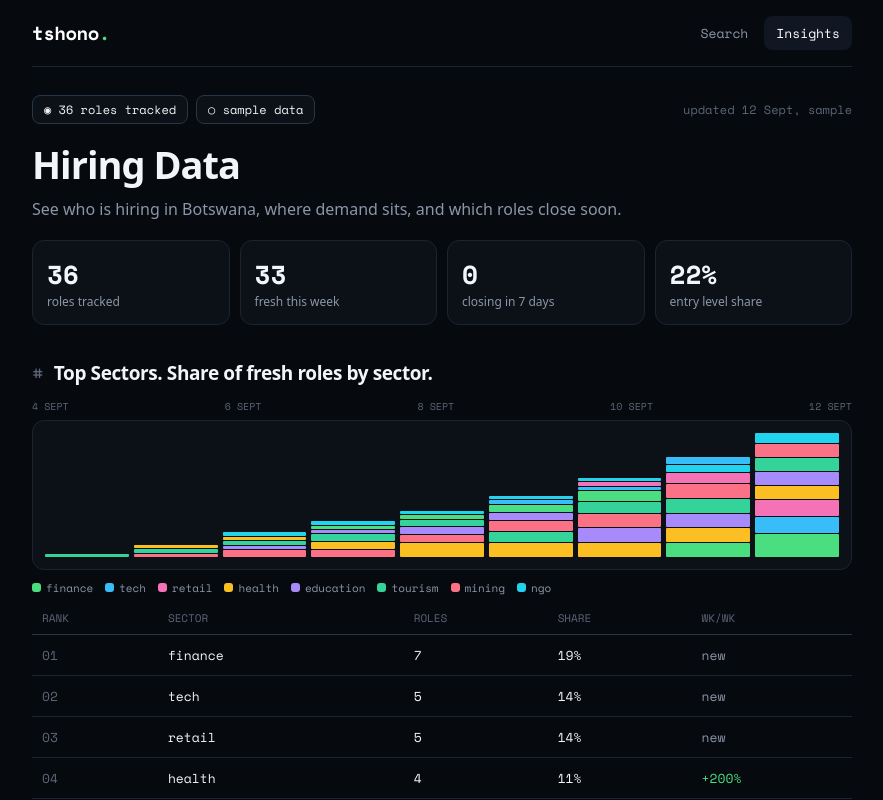
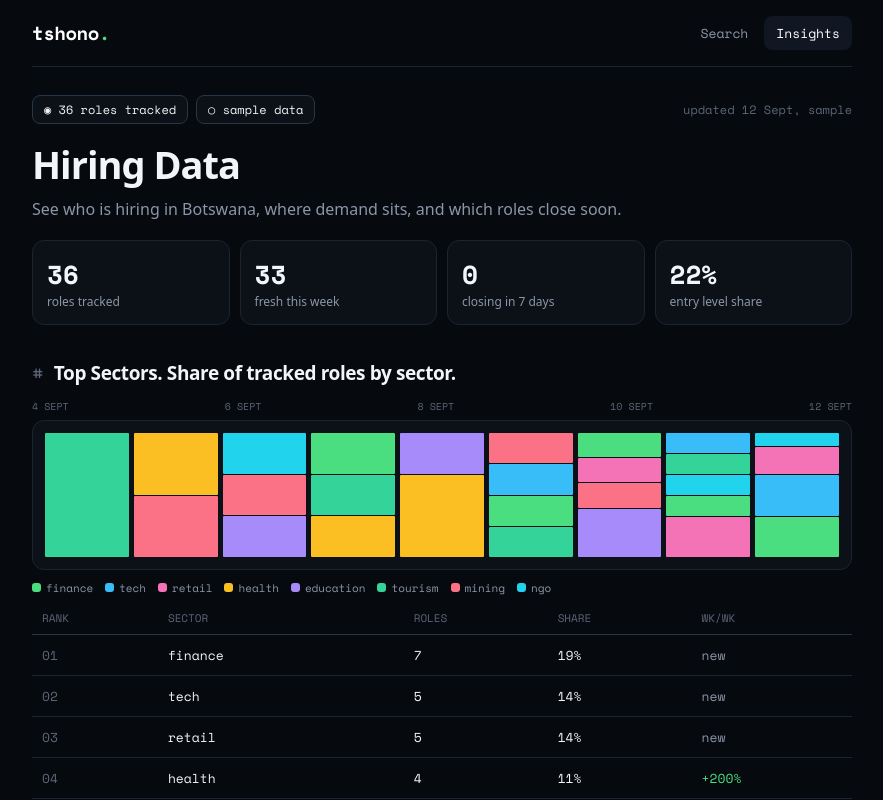
Before and after one commit to lubasinkal/tshono, a Nuxt app: page /insights in a window 1280 px wide. Shown: the top 800 px of the page, without its empty margins (198-1081 px from the left). Built offline with nearby package versions, Linux system fonts and the light colour scheme.

Commit message:
Fix insights live fetch pagination and per-day sector shares

```diff
--- a/app/pages/insights.vue
+++ b/app/pages/insights.vue
@@ -24,7 +24,7 @@
       <div class="stat"><b>{{ entryShare }}%</b><span>entry level share</span></div>
     </div>
 
-    <h2 class="sect"><span>#</span> Top Sectors. Share of fresh roles by sector.</h2>
+    <h2 class="sect"><span>#</span> Top Sectors. Share of tracked roles by sector.</h2>
     <div class="weekaxis"><span v-for="d in axis" :key="d">{{ d }}</span></div>
     <div class="stack">
       <div
@@ -36,7 +36,7 @@
         <i
           v-for="s in day.segs"
           :key="s.name"
-          :style="{ height: (s.count / maxDay * 100) + '%', background: sectorColor(s.name) }"
+          :style="{ height: s.share + '%', background: sectorColor(s.name) }"
         />
       </div>
     </div>
@@ -132,16 +132,29 @@ onMounted(async () => {
     return
   }
   try {
-    const r = (await liveRaw({
-      q: '',
-      query_by: 'title',
-      per_page: '500',
-      include_fields: 'id,title,company,sector,location,url,closing,posted,min_years',
-    })) as {
-      hits?: Array<{ document: RawDoc }>
+    const fields = 'id,title,company,sector,location,url,closing,posted,min_years'
+    const perPage = 250
+    let page = 1
+    let found = Number.POSITIVE_INFINITY
+    const docs: SampleJob[] = []
+    while (docs.length < found) {
+      const r = (await liveRaw({
+        q: '',
+        query_by: 'title',
+        per_page: String(perPage),
+        page: String(page),
+        include_fields: fields,
+      })) as {
+        hits?: Array<{ document: RawDoc }>
+        found?: number
+      }
+      const hits = r.hits ?? []
+      found = r.found ?? hits.length
+      docs.push(...hits.map((h) => toJobHit(h.document as unknown as Record<string, unknown>)))
+      if (hits.length < perPage) break
+      page += 1
     }
-    liveDocs.value =
-      (r.hits ?? []).map((h) => toJobHit(h.document as unknown as Record<string, unknown>)) ?? []
+    liveDocs.value = docs
     loadState.value = 'ready'
   } catch {
     liveDocs.value = null
@@ -237,15 +250,15 @@ function sectorColor(name: string): string {
 }
 
 const daily = computed(() => {
-  const days: Array<{ label: string; total: number; segs: Array<{ name: string; count: number }> }> = []
+  const days: Array<{ label: string; total: number; segs: Array<{ name: string; count: number; share: number }> }> = []
   for (let back = 8; back >= 0; back--) {
     const dayMs = maxPosted.value - back * 86400000
     const key = new Date(dayMs).toISOString().slice(0, 10)
-    const inDay = allDocs.value.filter((j) => epoch(j.posted) <= dayMs + 86399999)
+    const inDay = allDocs.value.filter((j) => j.posted === key)
     const m = new Map<string, number>()
     for (const j of inDay) m.set(j.sector, (m.get(j.sector) ?? 0) + 1)
     const segs = [...m.entries()]
-      .map(([name, count]) => ({ name, count }))
+      .map(([name, count]) => ({ name, count, share: inDay.length ? (count / inDay.length) * 100 : 0 }))
       .sort((a, b) => b.count - a.count)
       .slice(0, 8)
     days.push({ label: key, total: inDay.length, segs })
@@ -259,7 +272,6 @@ const axis = computed(() => {
   })
   return labels
 })
-const maxDay = computed(() => Math.max(...daily.value.map((d) => d.total), 1))
 const max = computed(() => Math.max(...bySectorRaw.value.map((r) => r.count), 1))
 const pct = (n: number) => Math.round((n / max.value) * 100)
 
```
